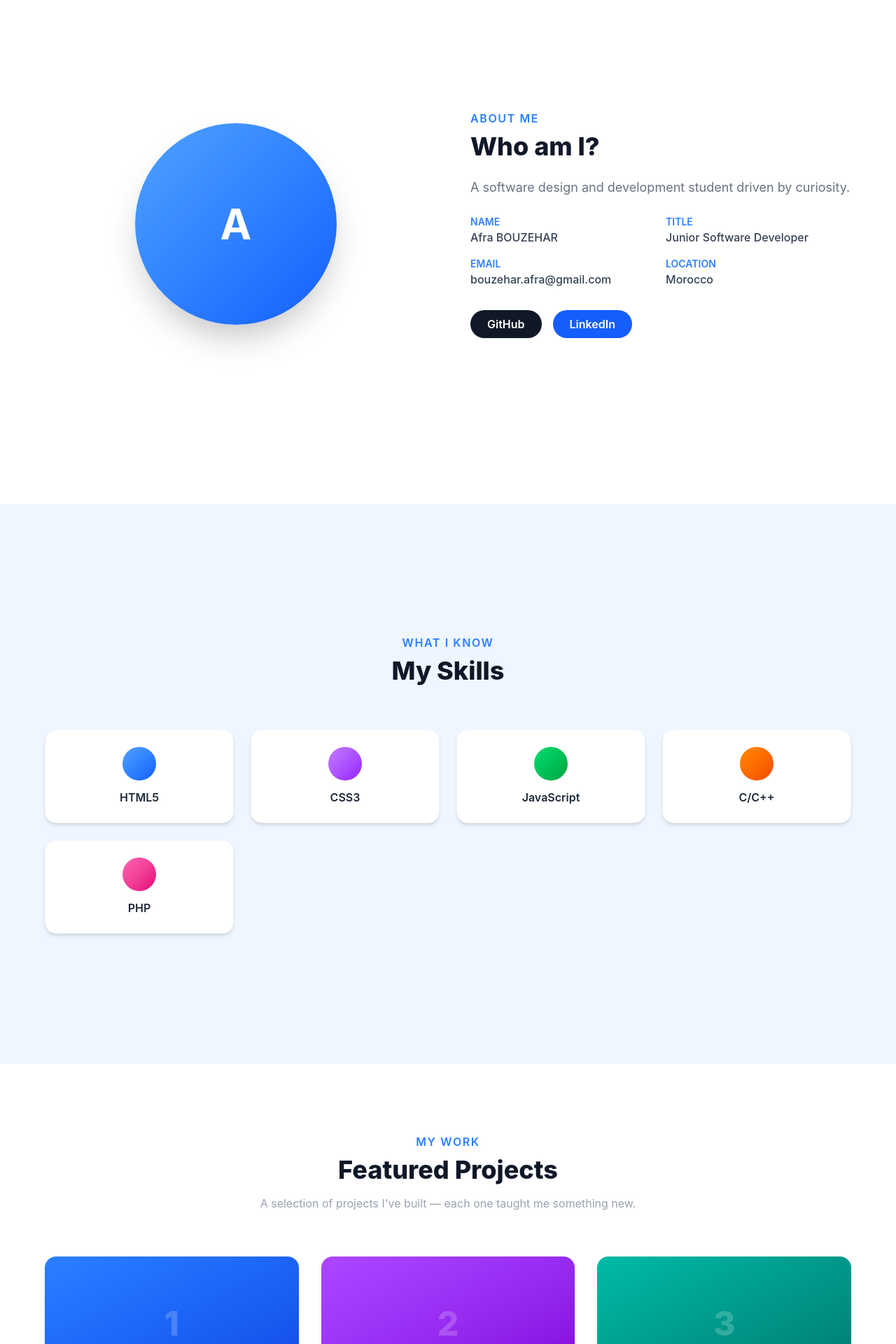
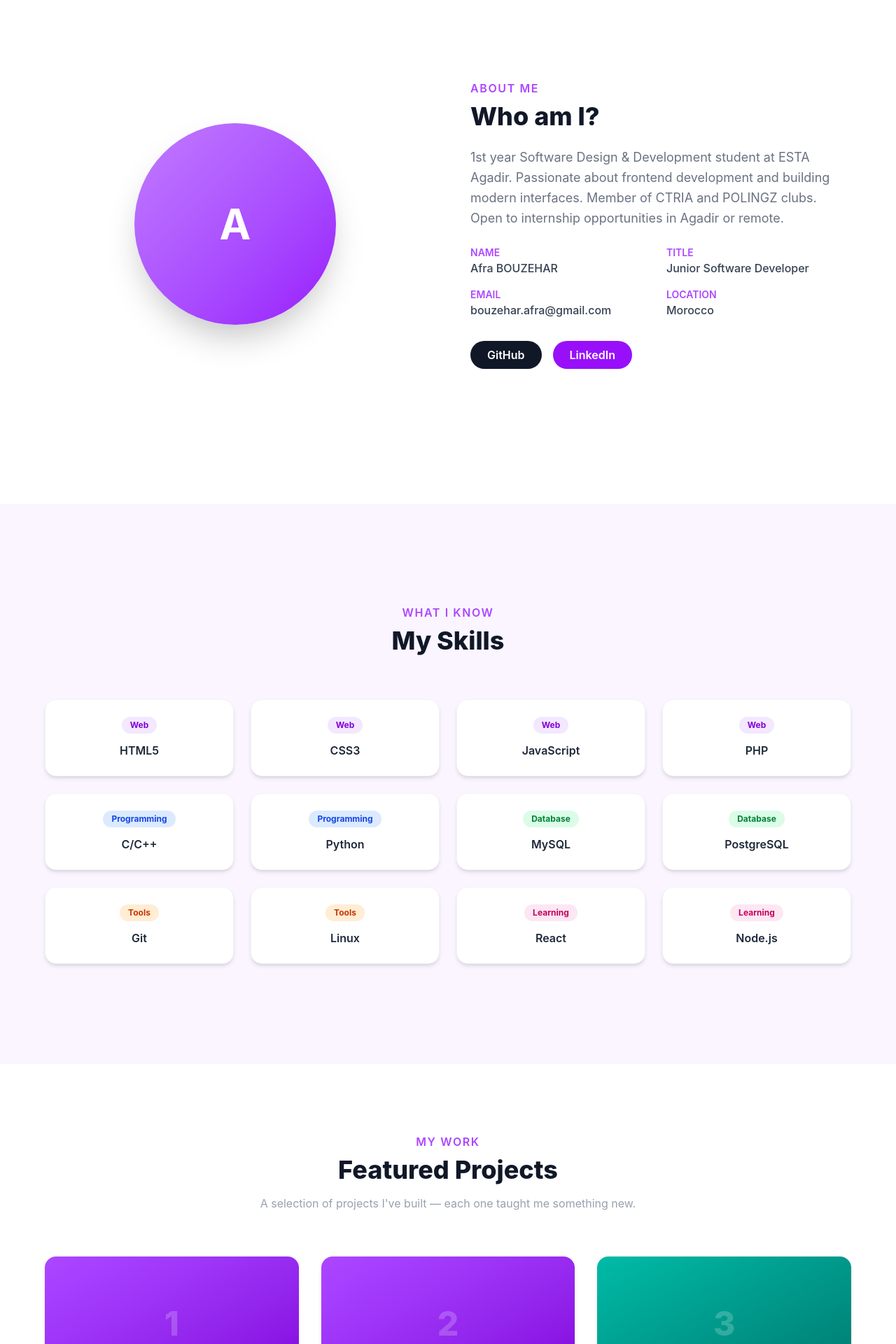
Before and after one commit to afrabouzehar/afra-portfolio, a React (Vite) app: page / in a window 1280 px wide. Shown: the part 880-2800 px from the top of the page at 70% size. Built offline with nearby package versions, Linux system fonts and the light colour scheme.

Commit message:
changing color

```diff
--- a/src/Components/Footer.jsx
+++ b/src/Components/Footer.jsx
@@ -8,7 +8,7 @@ function Footer() {
       <div className="max-w-6xl mx-auto flex flex-col items-center gap-6">
 
         {/* Name */}
-        <span className="text-2xl font-bold text-blue-400">
+        <span className="text-2xl font-bold text-purple-400">
           {portfolioData.name}
         </span>
 
@@ -32,7 +32,7 @@ function Footer() {
             href={portfolioData.social.github}
             target="_blank"
             rel="noreferrer"
-            className="bg-gray-800 hover:bg-blue-600 text-white text-sm px-5 py-2 rounded-full transition-colors duration-200"
+            className="bg-gray-800 hover:bg-purple-600 text-white text-sm px-5 py-2 rounded-full transition-colors duration-200"
           >
             GitHub
           </a>
@@ -40,7 +40,7 @@ function Footer() {
             href={portfolioData.social.linkedin}
             target="_blank"
             rel="noreferrer"
-            className="bg-gray-800 hover:bg-blue-600 text-white text-sm px-5 py-2 rounded-full transition-colors duration-200"
+            className="bg-gray-800 hover:bg-purple-600 text-white text-sm px-5 py-2 rounded-full transition-colors duration-200"
           >
             LinkedIn
           </a>
--- a/src/Components/Navbar.jsx
+++ b/src/Components/Navbar.jsx
@@ -6,7 +6,7 @@ function Navbar() {
       <div className="max-w-6xl mx-auto px-6 py-4 flex justify-between items-center">
 
         {/* Logo / Name */}
-        <span className="text-xl font-bold text-blue-600">
+        <span className="text-xl font-bold text-purple-600">
           {portfolioData.name}
         </span>
 
@@ -16,7 +16,7 @@ function Navbar() {
             <li key={item}>
               <a
                 href={`#${item.toLowerCase()}`}
-                className="text-gray-600 hover:text-blue-600 font-medium transition-colors duration-200"
+                className="text-gray-600 hover:text-purple-600 font-medium transition-colors duration-200"
               >
                 {item}
               </a>
--- a/src/Components/ProjectCard.jsx
+++ b/src/Components/ProjectCard.jsx
@@ -1,6 +1,6 @@
 function ProjectCard({ title, description, link, index }) {
   const gradients = [
-    "from-blue-500 to-blue-700",
+    "from-purple-500 to-purple-700",
     "from-purple-500 to-purple-700",
     "from-teal-500 to-teal-700",
   ]
@@ -29,7 +29,7 @@ function ProjectCard({ title, description, link, index }) {
           href={link}
           target="_blank"
           rel="noreferrer"
-          className="inline-block bg-gray-900 text-white text-sm px-6 py-2 rounded-full font-semibold hover:bg-blue-600 transition-colors duration-200"
+          className="inline-block bg-gray-900 text-white text-sm px-6 py-2 rounded-full font-semibold hover:bg-purple-600 transition-colors duration-200"
         >
           View Project →
         </a>
--- a/src/Components/ScrollToTop.jsx
+++ b/src/Components/ScrollToTop.jsx
@@ -26,7 +26,7 @@ function ScrollToTop() {
   return (
     <button
       onClick={scrollToTop}
-      className="fixed bottom-8 right-8 w-12 h-12 bg-blue-600 hover:bg-blue-700 text-white rounded-full shadow-lg flex items-center justify-center transition-all duration-200 z-50 text-xl"
+      className="fixed bottom-8 right-8 w-12 h-12 bg-purple-600 hover:bg-purple-700 text-white rounded-full shadow-lg flex items-center justify-center transition-all duration-200 z-50 text-xl"
     >
       ↑
     </button>
--- a/src/Components/SkillCard.jsx
+++ b/src/Components/SkillCard.jsx
@@ -1,23 +1,23 @@
-function SkillCard({ name, index }) {
-  const colors = [
-    "from-blue-400 to-blue-600",
-    "from-purple-400 to-purple-600",
-    "from-green-400 to-green-600",
-    "from-orange-400 to-orange-600",
-    "from-pink-400 to-pink-600",
-    "from-teal-400 to-teal-600",
-  ]
+function SkillCard({ name, category }) {
+  const categoryStyles = {
+    Web: "bg-purple-100 text-purple-700",
+    Programming: "bg-blue-100 text-blue-700",
+    Database: "bg-green-100 text-green-700",
+    Tools: "bg-orange-100 text-orange-700",
+    Learning: "bg-pink-100 text-pink-700",
+  }
 
-  // Pick a color based on position in the list
-  const color = colors[index % colors.length]
+  const style = categoryStyles[category] || "bg-gray-100 text-gray-700"
 
   return (
-    <div className="bg-white rounded-2xl p-6 shadow-md hover:shadow-xl transition-shadow duration-300 flex flex-col items-center gap-3 border border-gray-100">
+    <div className="bg-white rounded-2xl p-6 shadow-md hover:shadow-xl hover:-translate-y-1 transition-all duration-300 flex flex-col items-center gap-3 border border-gray-100">
 
-      {/* Color dot */}
-      <div className={`w-12 h-12 rounded-full bg-gradient-to-br ${color}`} />
+      {/* Category Badge */}
+      <span className={`text-xs font-bold px-3 py-1 rounded-full ${style}`}>
+        {category}
+      </span>
 
-      {/* Skill name */}
+      {/* Skill Name */}
       <p className="font-semibold text-gray-800 text-center">{name}</p>
 
     </div>
--- a/src/Components/sections/About.jsx
+++ b/src/Components/sections/About.jsx
@@ -10,7 +10,7 @@ function About() {
 
         {/* Left: Image placeholder */}
         <div className="flex justify-center">
-          <div className="w-72 h-72 rounded-full bg-gradient-to-br from-blue-400 to-blue-600 flex items-center justify-center shadow-2xl">
+          <div className="w-72 h-72 rounded-full bg-gradient-to-br from-purple-400 to-purple-600 flex items-center justify-center shadow-2xl">
             <span className="text-white text-6xl font-bold">
               {portfolioData.name.charAt(0)}
             </span>
@@ -19,7 +19,7 @@ function About() {
 
         {/* Right: Text content */}
         <div>
-          <p className="text-blue-500 font-semibold uppercase tracking-widest mb-2">
+          <p className="text-purple-500 font-semibold uppercase tracking-widest mb-2">
             About Me
           </p>
           <h2 className="text-4xl font-extrabold text-gray-900 mb-6">
@@ -38,7 +38,7 @@ function About() {
               { label: "Location", value: "Morocco" },
             ].map((info) => (
               <div key={info.label}>
-                <p className="text-blue-500 font-semibold text-sm uppercase">
+                <p className="text-purple-500 font-semibold text-sm uppercase">
                   {info.label}
                 </p>
                 <p className="text-gray-700 font-medium">{info.value}</p>
@@ -60,7 +60,7 @@ function About() {
               href={portfolioData.social.linkedin}
               target="_blank"
               rel="noreferrer"
-              className="bg-blue-600 text-white px-6 py-2 rounded-full font-semibold hover:bg-blue-700 transition-colors duration-200"
+              className="bg-purple-600 text-white px-6 py-2 rounded-full font-semibold hover:bg-purple-700 transition-colors duration-200"
             >
               LinkedIn
             </a>
--- a/src/Components/sections/Contact.jsx
+++ b/src/Components/sections/Contact.jsx
@@ -31,13 +31,13 @@ function Contact() {
   return (
     <section
       id="contact"
-      className="min-h-screen flex items-center bg-blue-50 px-6 py-20"
+      className="min-h-screen flex items-center bg-purple-50 px-6 py-20"
     >
       <div className="max-w-6xl mx-auto w-full">
 
         {/* Section Header */}
         <div className="text-center mb-16">
-          <p className="text-blue-500 font-semibold uppercase tracking-widest mb-2">
+          <p className="text-purple-500 font-semibold uppercase tracking-widest mb-2">
             Get In Touch
           </p>
           <h2 className="text-4xl font-extrabold text-gray-900">
@@ -56,12 +56,12 @@ function Contact() {
 
             <div className="flex flex-col gap-4">
               <div className="flex items-center gap-4">
-                <div className="w-10 h-10 bg-blue-600 rounded-full flex items-center justify-center text-white font-bold">
+                <div className="w-10 h-10 bg-purple-600 rounded-full flex items-center justify-center text-white font-bold">
                   @
                 </div>
                 <a
                   href={`mailto:${portfolioData.email}`}
-                  className="text-gray-700 hover:text-blue-600 transition-colors duration-200"
+                  className="text-gray-700 hover:text-purple-600 transition-colors duration-200"
                 >
                   {portfolioData.email}
                 </a>
@@ -75,7 +75,7 @@ function Contact() {
                   href={portfolioData.social.github}
                   target="_blank"
                   rel="noreferrer"
-                  className="text-gray-700 hover:text-blue-600 transition-colors duration-200"
+                  className="text-gray-700 hover:text-purple-600 transition-colors duration-200"
                 >
                   GitHub Profile
                 </a>
@@ -111,7 +111,7 @@ function Contact() {
                     onChange={handleChange}
                     required
                     placeholder="John Doe"
-                    className="w-full border border-gray-200 rounded-xl px-4 py-3 text-gray-700 focus:outline-none focus:ring-2 focus:ring-blue-400 transition-all duration-200"
+                    className="w-full border border-gray-200 rounded-xl px-4 py-3 text-gray-700 focus:outline-none focus:ring-2 focus:ring-purple-400 transition-all duration-200"
                   />
                 </div>
 
@@ -126,7 +126,7 @@ function Contact() {
                     onChange={handleChange}
                     required
                     placeholder="john@example.com"
-                    className="w-full border border-gray-200 rounded-xl px-4 py-3 text-gray-700 focus:outline-none focus:ring-2 focus:ring-blue-400 transition-all duration-200"
+                    className="w-full border border-gray-200 rounded-xl px-4 py-3 text-gray-700 focus:outline-none focus:ring-2 focus:ring-purple-400 transition-all duration-200"
                   />
                 </div>
 
@@ -141,13 +141,13 @@ function Contact() {
                     required
                     placeholder="Tell me about your project or opportunity..."
                     rows={5}
-                    className="w-full border border-gray-200 rounded-xl px-4 py-3 text-gray-700 focus:outline-none focus:ring-2 focus:ring-blue-400 transition-all duration-200 resize-none"
+                    className="w-full border border-gray-200 rounded-xl px-4 py-3 text-gray-700 focus:outline-none focus:ring-2 focus:ring-purple-400 transition-all duration-200 resize-none"
                   />
                 </div>
 
                 <button
                   type="submit"
-                  className="w-full bg-blue-600 text-white py-3 rounded-xl font-semibold hover:bg-blue-700 transition-colors duration-200"
+                  className="w-full bg-purple-600 text-white py-3 rounded-xl font-semibold hover:bg-purple-700 transition-colors duration-200"
                 >
                   Send Message →
                 </button>
--- a/src/Components/sections/Hero.jsx
+++ b/src/Components/sections/Hero.jsx
@@ -2,10 +2,10 @@ import portfolioData from '../../data/portfolioData'
 
 function Hero() {
   return (
-    <section className="min-h-screen flex flex-col justify-center items-center text-center bg-gradient-to-br from-white to-blue-50 px-6 pt-20">
+    <section className="min-h-screen flex flex-col justify-center items-center text-center bg-gradient-to-br from-white to-purple-50 px-6 pt-20">
 
       {/* Greeting */}
-      <p className="text-blue-500 font-semibold text-lg mb-2 tracking-widest uppercase">
+      <p className="text-purple-500 font-semibold text-lg mb-2 tracking-widest uppercase">
         Hello, I'm
       </p>
 
@@ -15,7 +15,7 @@ function Hero() {
       </h1>
 
       {/* Title */}
-      <h2 className="text-2xl font-medium text-blue-600 mb-6">
+      <h2 className="text-2xl font-medium text-purple-600 mb-6">
         {portfolioData.title}
       </h2>
 
@@ -28,13 +28,13 @@ function Hero() {
       <div className="flex gap-4">
         <a
           href="#projects"
-          className="bg-blue-600 text-white px-8 py-3 rounded-full font-semibold hover:bg-blue-700 transition-colors duration-200"
+          className="bg-purple-600 text-white px-8 py-3 rounded-full font-semibold hover:bg-purple-700 transition-colors duration-200"
         >
           View My Work
         </a>
         <a
           href="#contact"
-          className="border-2 border-blue-600 text-blue-600 px-8 py-3 rounded-full font-semibold hover:bg-blue-600 hover:text-white transition-all duration-200"
+          className="border-2 border-purple-600 text-purple-600 px-8 py-3 rounded-full font-semibold hover:bg-purple-600 hover:text-white transition-all duration-200"
         >
           Contact Me
         </a>
--- a/src/Components/sections/Projects.jsx
+++ b/src/Components/sections/Projects.jsx
@@ -11,7 +11,7 @@ function Projects() {
 
         {/* Section Header */}
         <div className="text-center mb-16">
-          <p className="text-blue-500 font-semibold uppercase tracking-widest mb-2">
+          <p className="text-purple-500 font-semibold uppercase tracking-widest mb-2">
             My Work
           </p>
           <h2 className="text-4xl font-extrabold text-gray-900 mb-4">
--- a/src/Components/sections/Skills.jsx
+++ b/src/Components/sections/Skills.jsx
@@ -5,13 +5,13 @@ function Skills() {
   return (
     <section
       id="skills"
-      className="min-h-screen flex items-center bg-blue-50 px-6 py-20"
+      className="min-h-screen flex items-center bg-purple-50 px-6 py-20"
     >
       <div className="max-w-6xl mx-auto w-full">
 
         {/* Section Header */}
         <div className="text-center mb-16">
-          <p className="text-blue-500 font-semibold uppercase tracking-widest mb-2">
+          <p className="text-purple-500 font-semibold uppercase tracking-widest mb-2">
             What I Know
           </p>
           <h2 className="text-4xl font-extrabold text-gray-900">
@@ -23,8 +23,9 @@ function Skills() {
         <div className="grid grid-cols-2 sm:grid-cols-3 lg:grid-cols-4 gap-6">
           {portfolioData.skills.map((skill, index) => (
             <SkillCard
-              key={skill}
-              name={skill}
+              key={skill.name}
+              name={skill.name}
+              category={skill.category}
               index={index}
             />
           ))}
--- a/src/data/portfolioData.js
+++ b/src/data/portfolioData.js
@@ -1,30 +1,61 @@
 const portfolioData = {
   name: "Afra BOUZEHAR",
   title: "Junior Software Developer",
-  bio: "A software design and development student driven by curiosity.",
+  bio: "1st year Software Design & Development student at ESTA Agadir. Passionate about frontend development and building modern interfaces. Member of CTRIA and POLINGZ clubs. Open to internship opportunities in Agadir or remote.",
   email: "bouzehar.afra@gmail.com",
+  location: "Agadir, Morocco",
+  phone: "+212 684 289304",
   social: {
     github: "https://github.com/afrabouzehar",
     linkedin: "https://linkedin.com/in/afra-bouzehar",
   },
-  skills: ["HTML5", "CSS3", "JavaScript", "C/C++", "PHP"],
+  skills: [
+    { name: "HTML5", category: "Web" },
+    { name: "CSS3", category: "Web" },
+    { name: "JavaScript", category: "Web" },
+    { name: "PHP", category: "Web" },
+    { name: "C/C++", category: "Programming" },
+    { name: "Python", category: "Programming" },
+    { name: "MySQL", category: "Database" },
+    { name: "PostgreSQL", category: "Database" },
+    { name: "Git", category: "Tools" },
+    { name: "Linux", category: "Tools" },
+    { name: "React", category: "Learning" },
+    { name: "Node.js", category: "Learning" },
+  ],
   projects: [
     {
       title: "Auterra Premium",
       description: "A static front-end project simulating a car rental platform. Built with plain HTML, CSS, and JavaScript — no back-end, no framework, just clean web fundamentals.",
-      link: "https://github.com/afrabouzehar/Auterra-Premium",
+      link: "https://auterra-premium.vercel.app",
+      tags: ["HTML", "CSS", "JavaScript"],
     },
     {
       title: "C++ Calculator",
-      description: "A simple calculator implemented in C++ with basic arithmetic operations.",
-      link: "https://github.com/afrabouzehar/mini-calculator",
+      description: "A simple calculator implemented in C++ with basic arithmetic operations. My first systems programming project.",
+      link: "https://github.com/afrabouzehar",
+      tags: ["C++"],
     },
     {
       title: "Afra's Portfolio",
-      description: "A personal portfolio website showcasing my projects and skills.",
-      link: "https://github.com/afrabouzehar/afra-portfolio",
+      description: "This portfolio — built with React and Tailwind CSS. Designed, coded, and deployed independently from scratch.",
+      link: "https://afra-bouzehar.vercel.app",
+      tags: ["React", "Tailwind CSS"],
     },
   ],
+  education: [
+    {
+      degree: "1st year — Software Design & Development (CDL)",
+      school: "École Supérieure de Technologie d'Agadir (ESTA)",
+      year: "2025 – 2027",
+    },
+    {
+      degree: "Baccalauréat Sciences Physiques — mention Bien",
+      school: "École Albita Privée, Agadir",
+      year: "2025",
+    },
+  ],
+  languages: ["Arabic (Native)", "French (Conversational)", "English (Advanced)", "Spanish (Intermediate)"],
 }
 
-export default portfolioData //means this data can be imported and used in other files, such as App.jsx
+export default portfolioData
```
